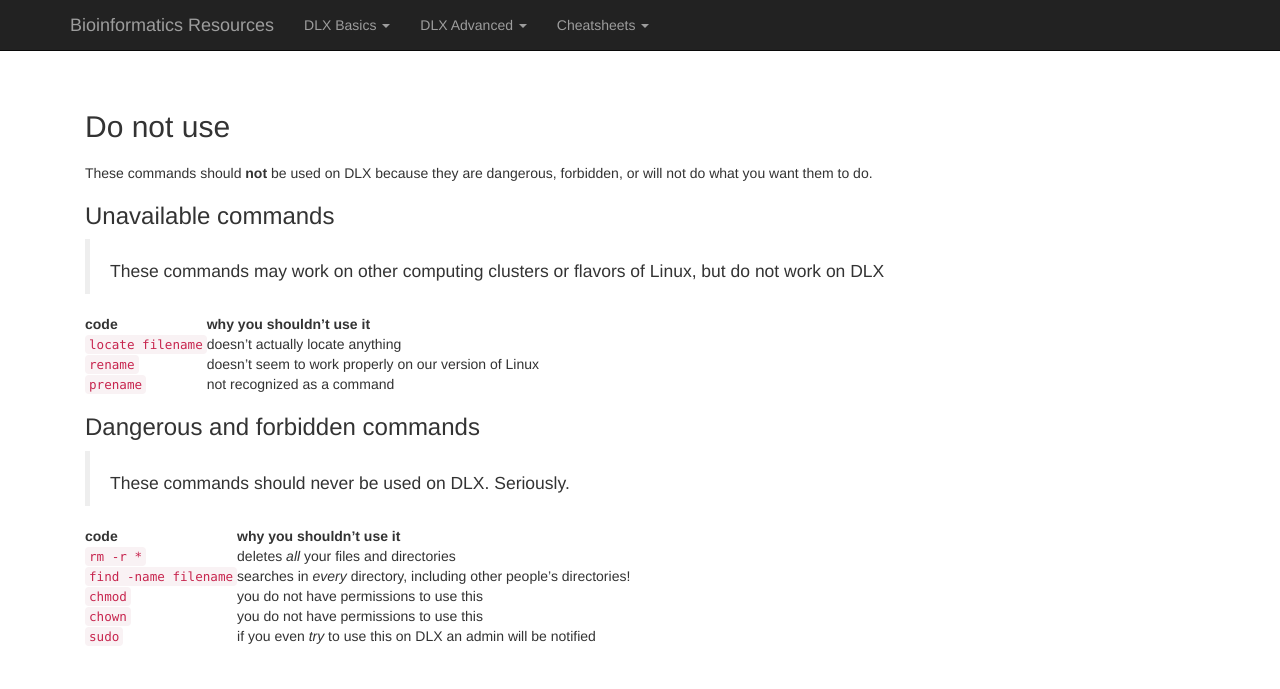
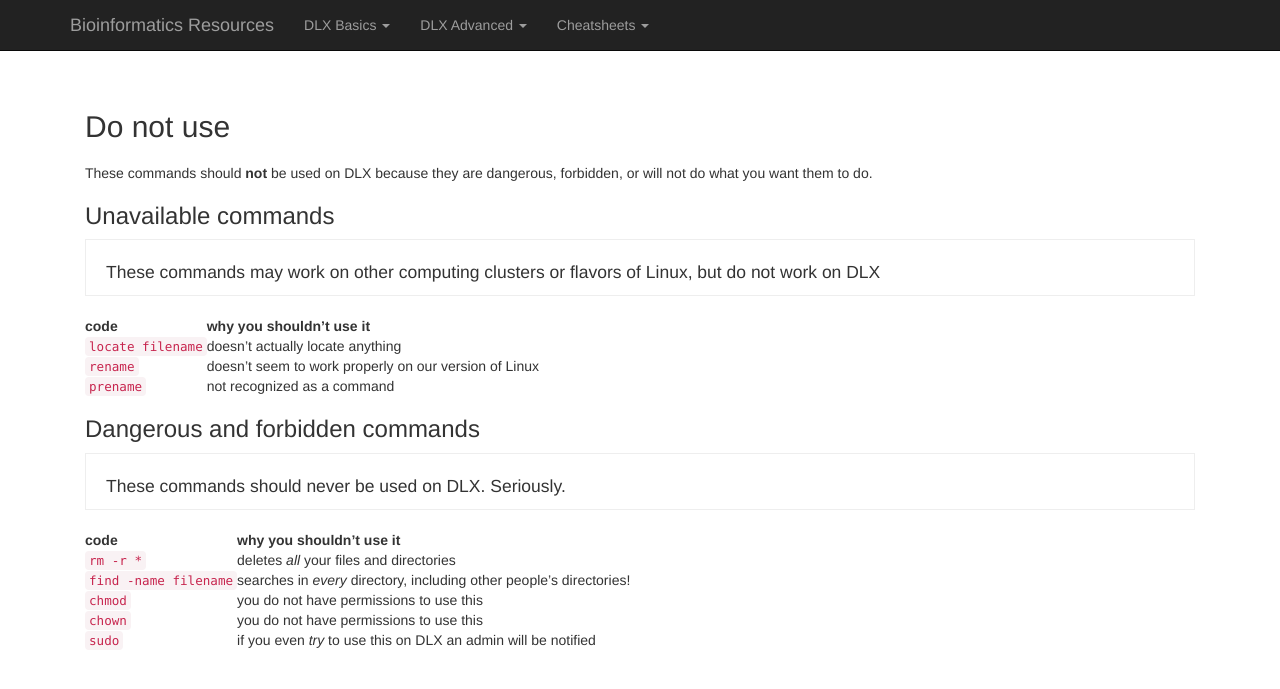
Before and after one commit to karajones/karajones.github.io, a Jekyll site: the page built from commands/basics6.md, in a window 1280 px wide. Shown: the top 689 px of the page. Built offline with Jekyll 4.4.1, drawn with Linux system fonts in a browser that asks for light colours; nearby versions of some CDN libraries; our own code applies the rules of GitHub Pages for plain Markdown files.

Commit message:
Update _type.scss

```diff
--- a/css/bootstrap/_type.scss
+++ b/css/bootstrap/_type.scss
@@ -242,7 +242,7 @@ blockquote {
   padding: ($line-height-computed / 2) $line-height-computed;
   margin: 0 0 $line-height-computed;
   font-size: $blockquote-font-size;
-  border-left: 5px solid $blockquote-border-color;
+  border: 1px solid $blockquote-border-color;
 
   p,
   ul,
```
